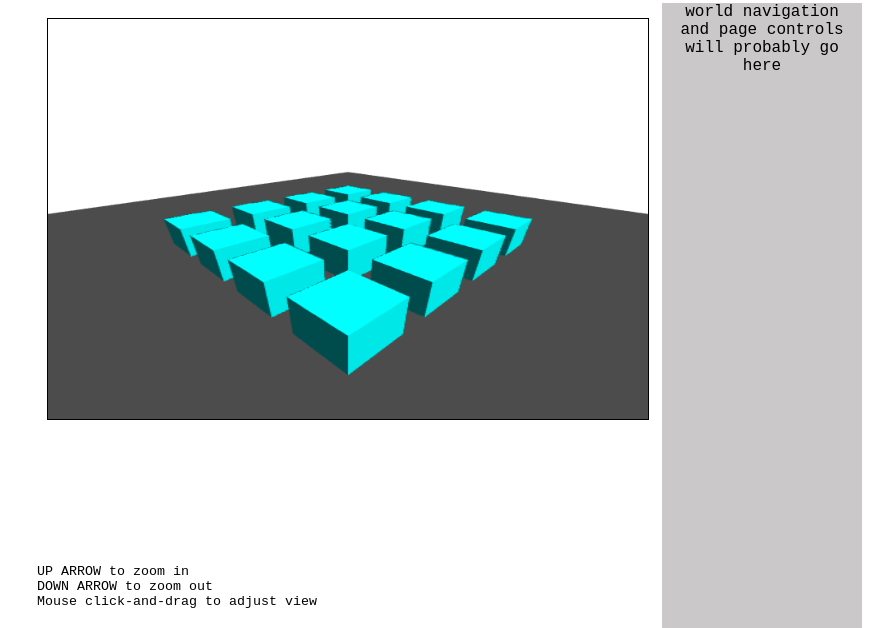
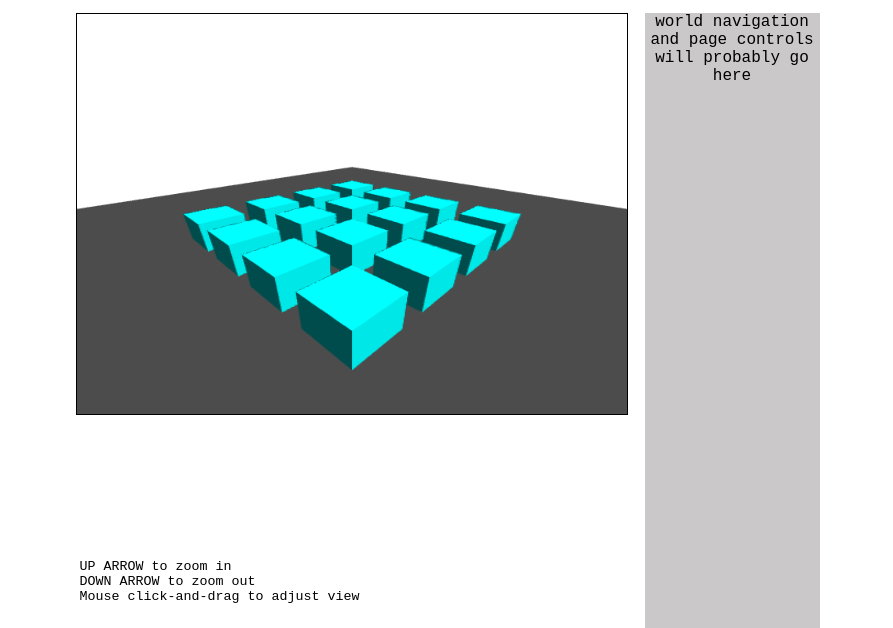
Before and after one commit to Duha-H/3D-Modeller, a website: page index.html in a window 1280 px wide. Shown: the part 172-800 px from the top of the page, without its empty margins (193-1086 px from the left). Drawn offline with Linux system fonts and the light colour scheme.

Commit message:
Refactored main program

```diff
--- a/public/main.css
+++ b/public/main.css
@@ -10,15 +10,15 @@ h1 {
 }
 
 body {
-    max-width: 800px;
-    min-width: 800px;
+    max-width: 700px;
+    min-width: 700px;
     min-height: 80%;
     padding-top: 50px;
 }
 
 canvas {
     margin: auto;
-    min-width: 600px;
+    min-width: 550px;
     max-height: 400px;
     display: block;
     border: 1px solid black;
@@ -39,7 +39,7 @@ p {
         "content content content sidebar"
         "content content content sidebar"
         "navigation navigation navigation sidebar";
-    grid-gap: 10px;
+    grid-gap: 15px;
     justify-content: center;
     align-self: center;
     margin: auto;
@@ -54,7 +54,6 @@ p {
 
 #content {
     grid-area: content;
-    padding: 15px 15px 15px 15px;
 }
 
 #navigation {
--- a/public/main.js
+++ b/public/main.js
@@ -6,73 +6,119 @@ if (!gl) {
     throw new Error('You do not have support for WebGL');
 }
 
+// VARIABLE DEFINITIONS
+
+// shader program
+let program;
+let vertexShader;
+let fragmentShader;
+
+// shader program attributes, define which attributes to enable
+let posLocation;
+let colorLocation;
+let normalLocation;
+let uniformLocations;
+
+// context matrices
+const {mat4} = glMatrix; // object destructuring to get mat4
+let viewMatrix;
+let modelViewMatrix;
+let finalMatrix;
+let projectionMatrix;
+let normalMatrix;
+
+// camera position parameters
+var drag = false;
+var oldX, oldY;
+var dx = 0, dy = 0;
+
+var camDistance = 15;
+var cameraX = 4, cameraY = 5, cameraZ = 7;
+var refX = 0, refY = 0, refZ = 0;
+var upX = 0, upY = 1, upZ = 0;
+var theta = 45; // horizontal angle
+var phi = 25;   // vertical angle
+var diff = 1;
+
+// scene objects
+let base;
+let cube;
+let cubes;
+
+
+function createShaderProgram() {
     // create shaders
-const vertexShader = gl.createShader(gl.VERTEX_SHADER);
+    vertexShader = gl.createShader(gl.VERTEX_SHADER);
     let vertexShaderCode = document.getElementById("vertex-shader").firstChild.nodeValue;
     gl.shaderSource(vertexShader, vertexShaderCode);
     gl.compileShader(vertexShader);
 
-const fragmentShader = gl.createShader(gl.FRAGMENT_SHADER);
+    fragmentShader = gl.createShader(gl.FRAGMENT_SHADER);
     let fragmentShaderCode = document.getElementById("fragment-shader").firstChild.nodeValue;
     gl.shaderSource(fragmentShader, fragmentShaderCode);
     gl.compileShader(fragmentShader);
 
-const program = gl.createProgram();
+    // create program
+    program = gl.createProgram();
     gl.attachShader(program, vertexShader);
     gl.attachShader(program, fragmentShader);
+}
+
+function run() {
+    // run GL set up code and render
+    createShaderProgram();
 
     gl.linkProgram(program); // tie everything together
-gl.useProgram(program); // creates executable program on graphics card and use it to draw
-
-// define which attributes to enable
-const posLocation = gl.getAttribLocation(program, "position");
-const colorLocation = gl.getAttribLocation(program, "color");
-const normalLocation = gl.getAttribLocation(program, "normal");
+    gl.useProgram(program);  // creates executable program on graphics card and use it to draw
 
     gl.enable(gl.DEPTH_TEST);
     gl.enable(gl.SCISSOR_TEST);
 
-const uniformLocations = {
+    // define shader program attributes and their locations
+    posLocation = gl.getAttribLocation(program, "position");
+    colorLocation = gl.getAttribLocation(program, "color");
+    normalLocation = gl.getAttribLocation(program, "normal");
+
+    uniformLocations = {
         model: gl.getUniformLocation(program, "modelMtx"),
         view: gl.getUniformLocation(program, "viewMtx"),
         projection: gl.getUniformLocation(program, "projectionMtx"),
         normal: gl.getUniformLocation(program, "normalMtx")
     };
 
-const {mat4} = glMatrix; // object destructuring to get mat4
-const viewMatrix = mat4.create();
-const projectionMatrix = mat4.create();
-const normalMatrix = mat4.create();
+    setupContextMatrices();
+
+    createCubes();
+
+    // render scene
+    render();
+}
+
+function setupContextMatrices() {
+    // define transformation and projection matrices
+    viewMatrix = mat4.create();
+    modelViewMatrix = mat4.create();
+    finalMatrix = mat4.create();
+    projectionMatrix = mat4.create();
+    normalMatrix = mat4.create();
+
+    // set up perspective
     mat4.perspective(projectionMatrix,
         90 * Math.PI / 180,
         1,
         0.0001,
         10000
     );
+}
 
-const modelViewMatrix = mat4.create();
-const finalMatrix = mat4.create();
-
-var theta = 45;
-var phi = 25;
-var diff = 1;
-
-var drag = false;
-var oldX, oldY;
-var dx = 0, dy = 0;
-
-// camera position parameters
-var camDistance = 15;
-var cameraX = 4, cameraY = 5, cameraZ = 7;
-var refX = 0, refY = 0, refZ = 0;
-var upX = 0, upY = 1, upZ = 0;
-
-var base = new Cube(gl);
-var cube = new Cube(gl);
-var cubes = [];
+function createCubes() {
+    base = new Cube(gl);
+    cube = new Cube(gl);
+    cubes = [];
     for(var j = 0; j < 16; j++) {
         let newCube = new Cube(gl);
         cubes.push(newCube);
+    }
 }
 
 function render() {
@@ -115,9 +161,7 @@ function render() {
     }
 }
 
-render();
-
-// mouse events
+// event handlers
 function mouseDown(e) {
     drag = true;
     oldX = e.pageX, oldY = e.pageY;
@@ -158,3 +202,6 @@ canvas.addEventListener("mouseup", mouseUp, false);
 canvas.addEventListener("mousemove", mouseMove, false);
 canvas.addEventListener("mouseout", mouseUp, false);
 window.addEventListener("keydown", keyboardHandler, false);
+
+// create scene
+run();
```
Lines whose indentation alone changed are shown as unchanged.
